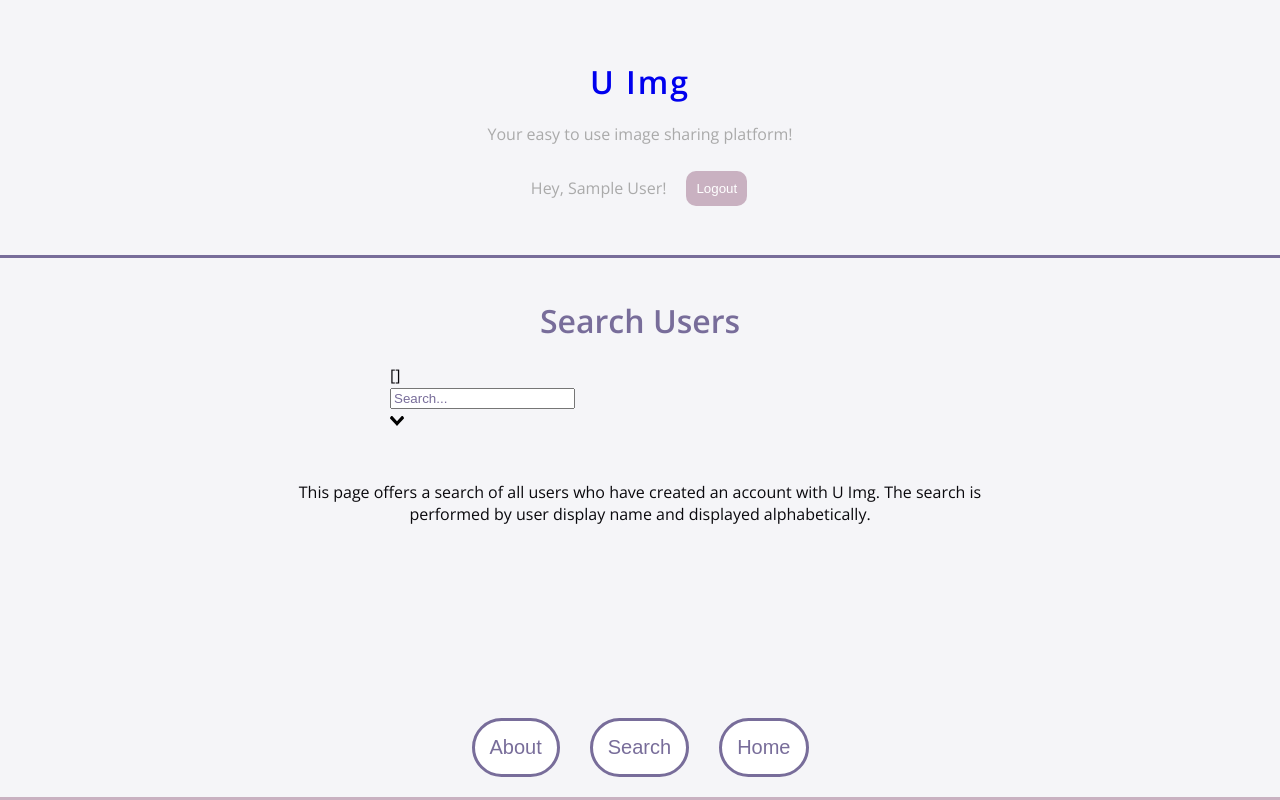
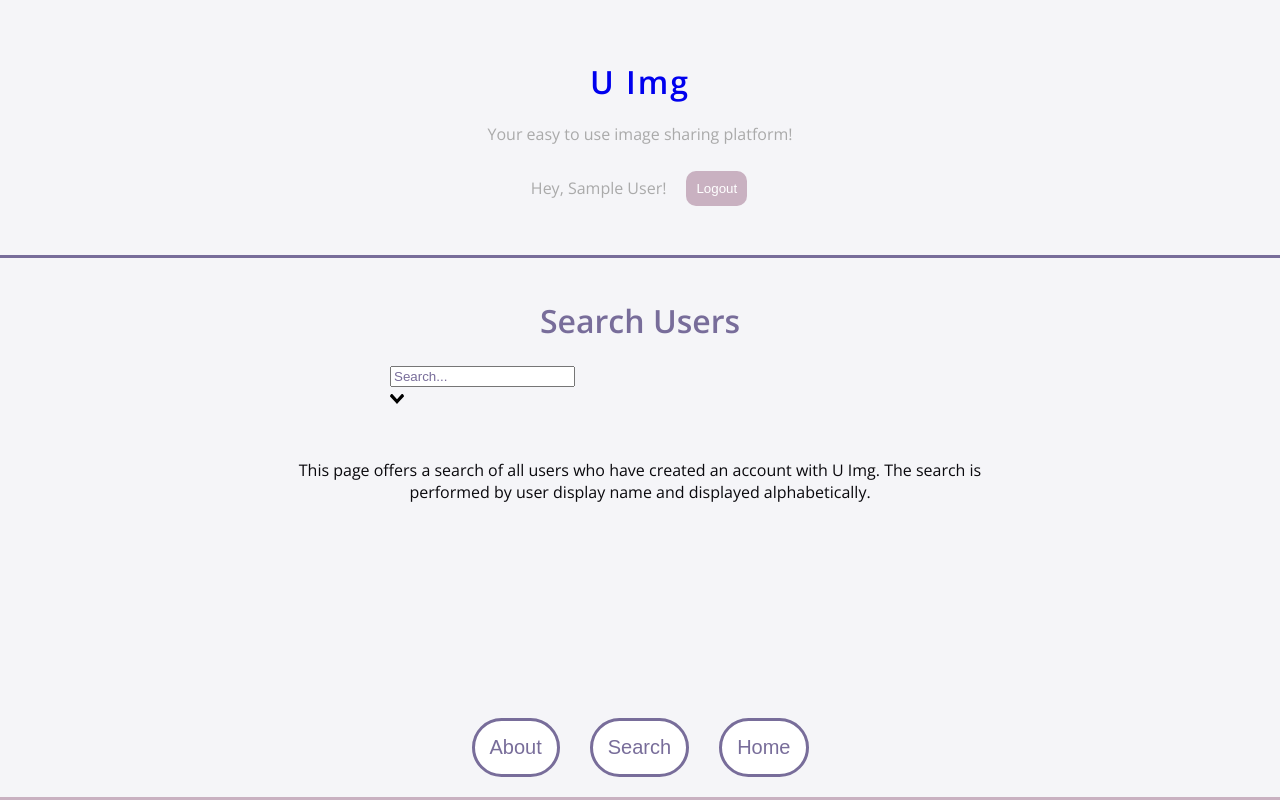
Before and after one commit to alexquar/Img_Gallery, a Vue app: page /search in a window 1280 px wide. Built offline with nearby package versions, Linux system fonts and the light colour scheme; no server answers; the database is empty; sample sign-in values are in the browser's storage.

Commit message:
looping through all users

```diff
--- a/src/views/SearchApp.vue
+++ b/src/views/SearchApp.vue
@@ -3,8 +3,7 @@
       <h1 class="title">Search Users</h1>
       <div class="container">
     <form>
-      {{ documents }}
-      <v-select :options="documents.id" placeholder="Search..." label="country"></v-select>
+      <v-select :options="documents.map(obj => obj.displayName)" placeholder="Search..." label="country"></v-select>
     </form>
   </div>
   <p class="body">This page offers a search of all users who have created an account with U Img. The search is performed by user display name and displayed alphabetically.
@@ -20,9 +19,11 @@
     },
     setup() {
       const {documents, error} = useCollection('users')
+
       return {
         error,
-        documents
+        documents,
+
        }
     }
   }
```
